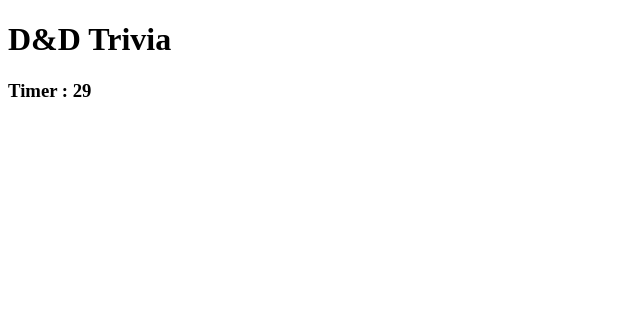
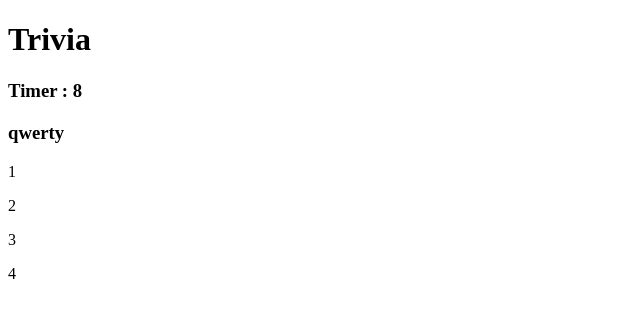
Before and after one commit to Barboozaa/Trivia-Game, a plain HTML site: page index.html in a window 1280 px wide. Both pictures are taken after a click on the button "Start". Shown: the whole page, without its empty margins (0-640 px from the left). Drawn offline with nearby package versions, Linux system fonts and the light colour scheme.

Commit message:
starbucks

```diff
--- a/assets/js/app.js
+++ b/assets/js/app.js
@@ -4,38 +4,63 @@ $(document).ready(function() {
 
 // Global Vars :
 var startButtonPressed = false;
-console.log(startButtonPressed);
+console.log("SBP: " + startButtonPressed);
+
+var questions = {
+    "q1": "qwerty",
+    "q2": "qwerty",
+    "q3": "qwerty",
+    "q4": "qwerty",
+    "q5": "qwerty"};
+
+var answers = {
+    "q1":["1", "2", "3", "4"],
+    "q2":["1", "2", "3", "4"],
+    "q3":["1", "2", "3", "4"],
+    "q4":["1", "2", "3", "4"],
+    "q5":["1", "2", "3", "4"]
+};
+
+var correctAnswers = {
+    "q1":"1",
+    "q2":"1",
+    "q3":"1",
+    "q4":"1",
+    "q5":"1"
+};
 
 var timerRunning = false;
 
-var timerInterval
+var timerInterval;
 
 var timer = {
 
-    time: 30,
+    time: 10,
+
+    count: function() {
+        $(".timer").text("Timer : " + timer.time);
+        if (timer.time != 0) {
+            timer.time--;
+        } else {
+            timer.stop();
+            $(".timer").text("Time's Up!")
+        }
+      },
 
     start: function() {
         if (!timerRunning) {
+            timerRunning = true;
             timerInterval = setInterval(timer.count, 1000);
-            timerRunning = true;
+            timer.count();
         };
     },
 
     stop: function() {
         clearInterval(timerInterval);
         timerRunning = false;
-    },
-
-    count: function() {
-        $(".timer").text("Timer : " + timer.time);
-        timer.time--;
-
-        if (timer.time === 0) {
-            timer.stop();
-            $(".timer").text("Time's Up!")
-        }
-      }
-}
+        time = 30;
+    }
+};
 
 // Display start button
     // when hit, show question, answers, and timer (30 seconds)
@@ -43,16 +68,21 @@ $(".startButton").on("click", function() {
     // Hides start button
     startButtonPressed = true;
     $(".startButton").hide();
-    console.log(startButtonPressed);
+    console.log("SBP: " + startButtonPressed);
 
     // Call gameSet function
-    timer.start();
     gameSet();
 });
 
 function gameSet() {
-
-}
+    timer.start();
+    $(".question").text(questions.q1)
+    answers.q1.forEach(function(x) {
+        var choice = $("<p>");
+        choice.text(x);
+        $("#choices").append(choice);
+    })
+};
 
 // Display question, answer choices, and timer
     // Timer Ticks at 1 second intervals, put reset so interval won't compound
--- a/index.html
+++ b/index.html
@@ -12,7 +12,7 @@
 <body>
     <!-- Heading/title -->
     <header class="header">
-        <h1 class="title">D&D Trivia</h1>
+        <h1 class="title">Trivia</h1>
     </header>
 
     <div class="content-wrapper">
@@ -33,7 +33,7 @@
             <h3 class="question"></h3>
         </div>
 
-        <div>
+        <div id="choices">
             <!-- Answer choices -->
             <p id="choice1"></p>
             <p id="choice2"></p>
```
